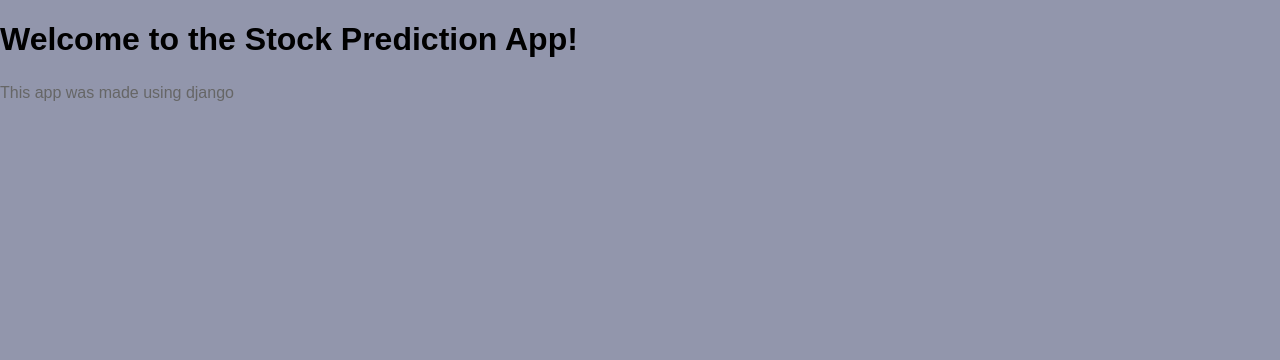
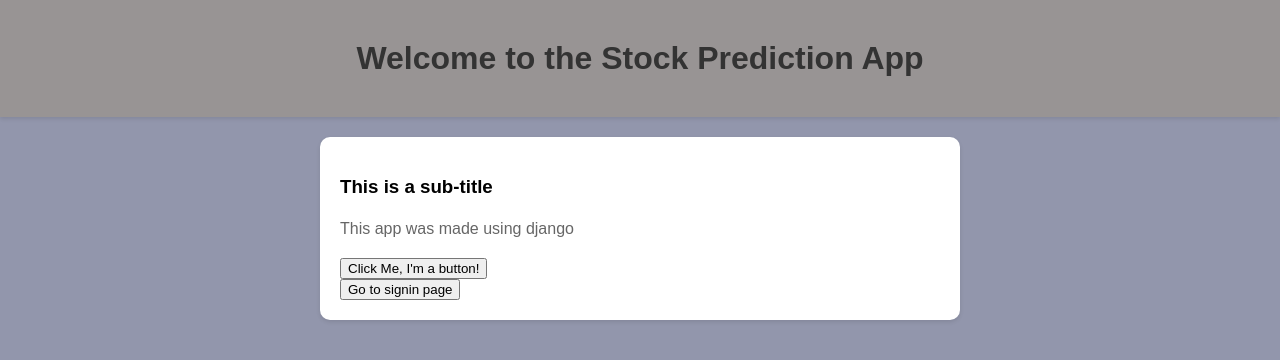
Before and after one commit to Andrew-P-Jones/Webapp_practice, a Django app: template django/stockpredictor/predictions/templates/home.html in a window 1280 px wide. Shown: the top 360 px of the page. Run offline with Django 3.2, Linux system fonts and the light colour scheme; the template is opened without the code that fills it, so the values that code supplies are empty.

Commit message:
More django practice
new pages, experimenting with buttons and input fields.

```diff
--- /dev/null
+++ b/django/stockpredictor/predictions/forms.py
@@ -0,0 +1,6 @@
+from django import forms
+
+class MyForm(forms.Form):
+    name = forms.CharField( max_length=100, required=True, label='Enter your first name')
+    last_name = forms.CharField( max_length=100, required=True,
+                    widget=forms.TextInput(attrs={'placeholder': 'Your last name'}))
--- a/django/stockpredictor/predictions/static/predictions/style.css
+++ b/django/stockpredictor/predictions/static/predictions/style.css
@@ -31,4 +31,5 @@ body {
   p {
     color: #666; /* Slightly lighter grey for paragraphs */
     line-height: 1.6;
+    text-align: justify;
   }
--- a/django/stockpredictor/predictions/templates/home.html
+++ b/django/stockpredictor/predictions/templates/home.html
@@ -4,10 +4,67 @@
     <title>Stock Prediction</title>
     <!-- Load static files -->
     {% load static %}
-    <link rel="stylesheet" type="text/css" href="{% static 'django\stockpredictor\predictions\static\predictions\style.css' %}">
+    <!-- <link rel="stylesheet" type="text/css" href="{% static 'django\stockpredictor\predictions\static\predictions\style.css' %}"> -->
+    <style>
+        /* General Page Styling */
+body {
+    margin: 0;
+    padding: 0;
+    background-color: #9296ac; /* Light grey background */
+    font-family: Arial, sans-serif;
+  }
+
+  /* Header Styling */
+  header {
+    background-color: #989494; /* Off-white header */
+    padding: 20px;
+    text-align: center;
+    box-shadow: 0 2px 4px rgba(0, 0, 0, 0.1); /* Small shadow for a subtle effect */
+  }
+
+  header h1 {
+    margin: 20px auto;
+    color: #333; /* Dark grey text */
+  }
+
+  /* Content Styling */
+  .container {
+    padding: 20px;
+  }
+
+  h2 {
+    color: #555; /* Slightly lighter grey for subheadings */
+  }
+
+  p {
+    color: #666; /* Slightly lighter grey for paragraphs */
+    line-height: 1.6;
+  }
+  .main_div {
+    background-color: #fff; /* White background */
+    margin: 20px auto; /* Center the div */
+    padding: 20px;
+    border-radius: 10px; /* Rounded corners */
+    box-shadow: 0 2px 4px rgba(0, 0, 0, 0.1); /* Small shadow for a subtle effect */
+    max-width: 600px; /* Limit the width of the div */
+  }
+    </style>
 </head>
 <body>
-    <h1>Welcome to the Stock Prediction App!</h1>
-    <p>This app was made using django</p>
+    <header>
+        <h1>Welcome to the Stock Prediction App</h1>
+    </header>
+
+    <div class="main_div">
+        <h3>This is a sub-title</h3>
+        <p>This app was made using django</p>
+
+        <button type="button" onclick="add()">Click Me, I'm a button!</button>
+
+        <form method="get" action="{% url 'new' %}">
+            <button type="new_page">Go to signin page</button>
+        </form>
+    </div>
+
 </body>
 </html>
--- a/django/stockpredictor/predictions/urls.py
+++ b/django/stockpredictor/predictions/urls.py
@@ -3,4 +3,5 @@ from . import views
 
 urlpatterns = [
     path('', views.home, name='home'),
+    path('new', views.new, name='new'),
 ]
```
Also changed, not shown: django/stockpredictor/predictions/templates/new.html (added, +32 -0 lines), django/stockpredictor/predictions/views.py (+19 -0 lines).
